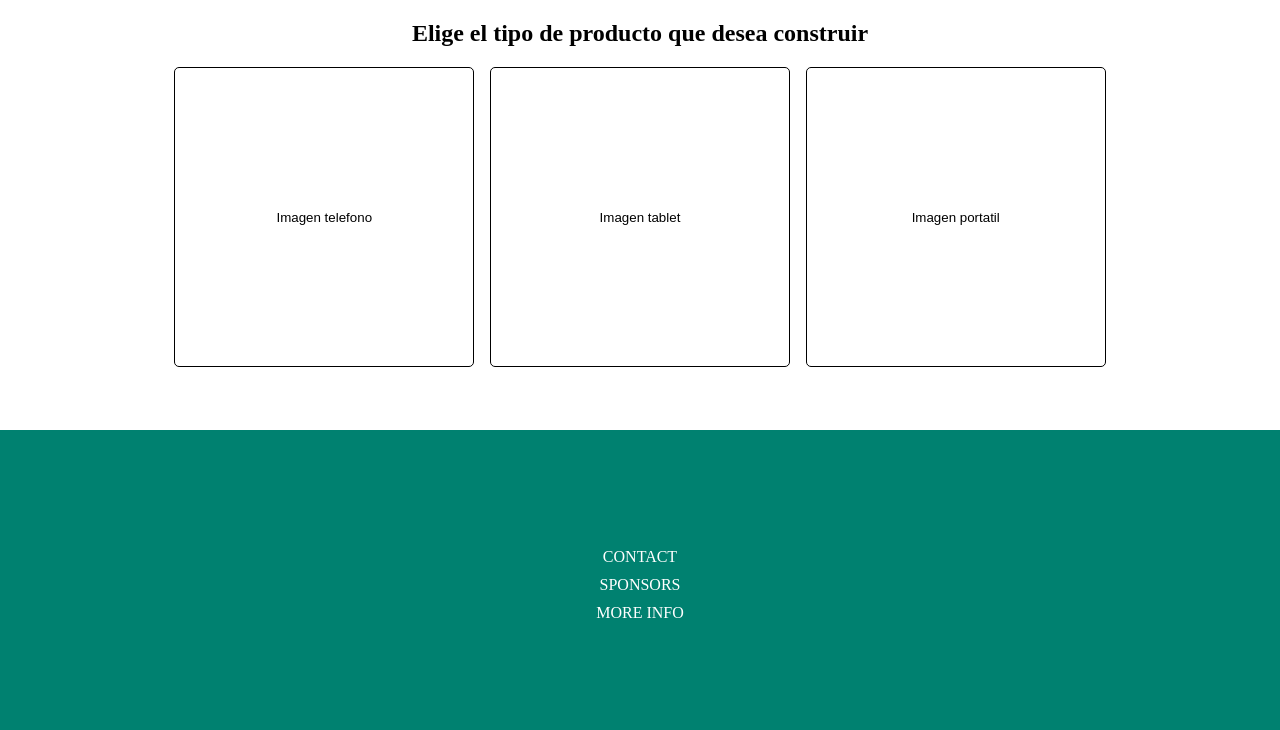
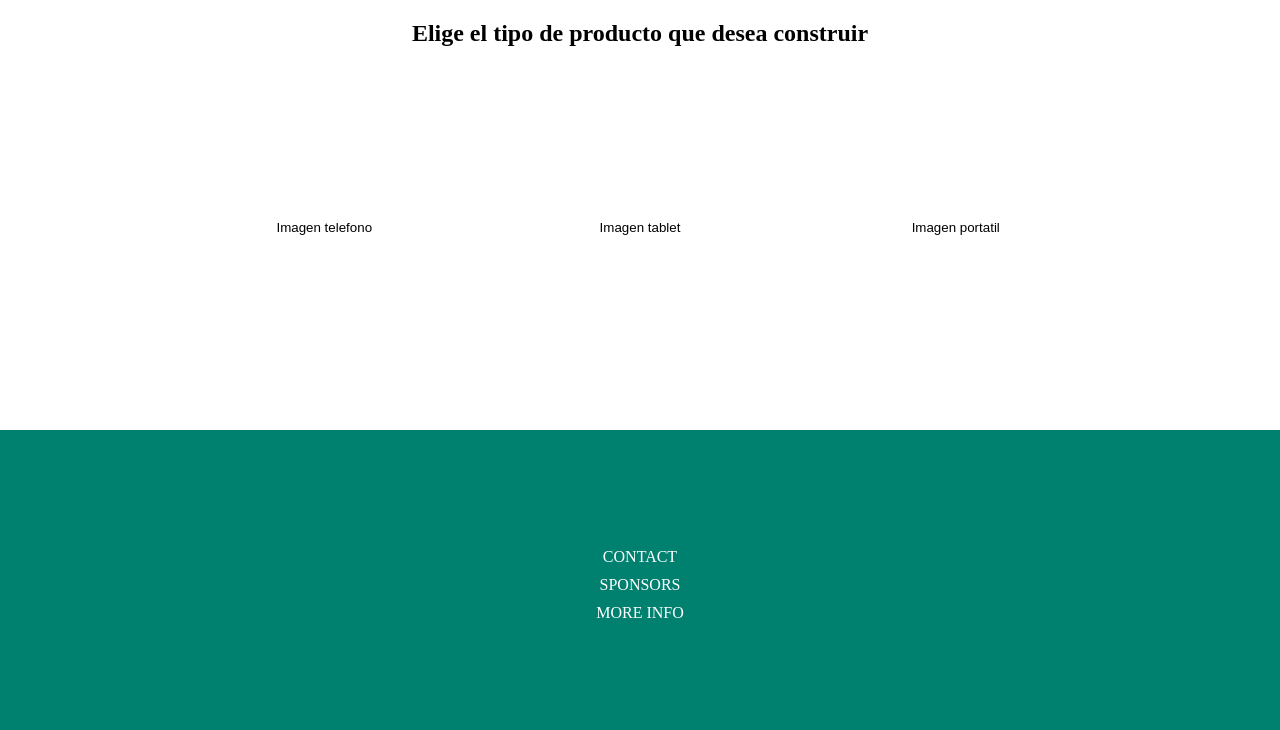
Before and after one commit to MiguelAchaD/IW_BI_GIW-6, a Django app: page /builder in a window 1280 px wide. Shown: the part 70-800 px from the top of the page. Run offline with Django 4.2, Linux system fonts and the light colour scheme; a user stored in the database is signed in; data comes from the database, SQL or seed files in the repository.

Commit message:
build selections

```diff
--- a/Proyecto/web/app/static/css/finalBuild/build.css
+++ b/Proyecto/web/app/static/css/finalBuild/build.css
@@ -12,12 +12,9 @@
 .clickableOption{
     width: 300px;
     height: 300px;
-    -webkit-transition: background-color var(--ease-time) ease;
-    -moz-transition: background-color var(--ease-time) ease;
-    -o-transition: background-color var(--ease-time) ease;
-    transition: background-color var(--ease-time) ease;
+    margin-bottom: 20px;
+    border: 0px;
+    border-radius: 0px;
+    margin: 10px;
     background-color: white;
-    border:1px solid black;
-    border-radius: 5px;
-    margin-bottom: 20px;
 }
--- a/Proyecto/web/app/static/js/finalBuild/build.js
+++ b/Proyecto/web/app/static/js/finalBuild/build.js
@@ -1,4 +1,19 @@
 var lastSelection = [null, null, null];
+var lastDeviceSelected = null;
+
+let buttons = document.getElementsByClassName("clickableOption");
+for (let index = 0; index < buttons.length; index++) {
+  buttons[index].addEventListener("mouseover", function(){
+    this.style.border = "2px black solid";
+    this.style.borderRadius = "5px";
+    this.style.margin = "8px";
+  });
+
+  buttons[index].addEventListener("mouseout", function(){
+    this.style.border = "0";
+    this.style.margin = "10px";
+  });
+}
 
 function changeSelection(type, compatibleModules) {
   if (lastSelection[0] != type) {
@@ -20,7 +35,10 @@ function changeSelection(type, compatibleModules) {
     lastSelection[0].style.backgroundColor = "white";
     document.getElementById(lastSelection[1].getAttribute("id")).remove();
     lastSelection[0] = null;
-    lastSelection.splice(lastSelection[1], 1);
+    if (lastSelection[2] != null){
+      document.getElementById(lastSelection[2].getAttribute("id")).remove();
+      lastSelection[2] = null;
+    }
   }
 }
 
@@ -33,7 +51,6 @@ function deviceSelection(type, compatibleModules) {
   parentDiv.appendChild(div);
   compatibleModules.forEach(element => {
     if (element[1].split(" ")[0] == type){
-      //TODO: Agregar los tipos de productos (bd)
       let divIntern = document.createElement("div");
       setInternStyle(divIntern);
       divIntern.setAttribute("id", element[0]);
@@ -62,6 +79,7 @@ function deviceSelection(type, compatibleModules) {
       .appendChild(noDevices);
   }
 }
+
 
 function moduleSelection(type, compatibleModules) {
   if (lastSelection[2] == null){
@@ -117,18 +135,30 @@ function setStyle(element) {
   element.style.display = "flex";
   element.style.overflowY = "scroll";
   element.style.overflowX = "hidden";
-  element.flexWrap = "wrap";
+  element.style.flexWrap = "wrap";
   element.style.backgroundColor = "gray";
   element.style.width = "70vw";
+  element.style.height = "500px";
 }
 
 function setInternStyle(element) {
+  element.addEventListener("mouseover", function(){
+    this.style.border = "2px black solid";
+    this.style.margin = "8px";
+    this.style.backgroundColor = "white";
+  });
+
+  element.addEventListener("mouseout", function(){
+      this.style.border = "0";
+      this.style.margin = "10px";
+      this.style.backgroundColor = "grey";
+  });
+
   element.style.textAlign = "center";
-  element.style.margin = "10px auto 10px auto";
+  element.style.margin = "10px";
   element.style.height = "300px";
   element.style.minHeight = "300px";
-  element.style.width = "250px";
-  element.style.minWidth = "250px";
-  element.style.backgroundColor = "white";
+  element.style.width = "275px";
+  element.style.minWidth = "275px";
   element.style.borderRadius = "10px";
 }
```
